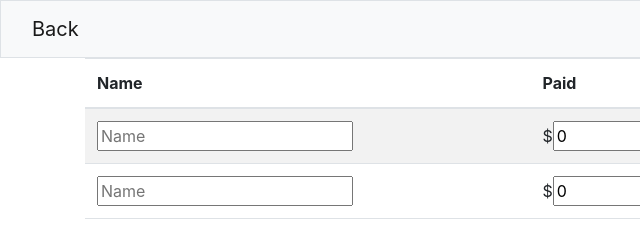
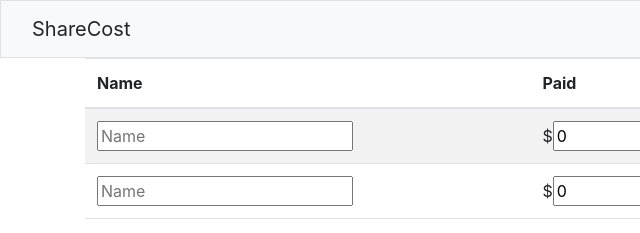
Before and after one commit to ckclion/share-cost, a plain HTML site: page index.html in a window 1280 px wide. Shown: the top 233 px of the page, 0-640 px from the left. Drawn offline with nearby package versions, Linux system fonts and the light colour scheme.

Commit message:
fixed navbar to show project name instead

```diff
--- a/index.html
+++ b/index.html
@@ -12,7 +12,7 @@
     <body>
         <nav class="bg-light border navbar navbar-expand-md navbar-light">
             <div class="container-fluid">
-            <a class="navbar-brand" href="/">Back</a>
+                <a class="navbar-brand">ShareCost</a>
             </div>
         </nav>
         <div class="container">
@@ -47,6 +47,5 @@
             <button id="add" type="button">Add Pax</button>
             <button id="remove" type="button">Remove Pax</button>
         </div>
-
     </body>
 </html>
```
Lines whose indentation alone changed are shown as unchanged.
